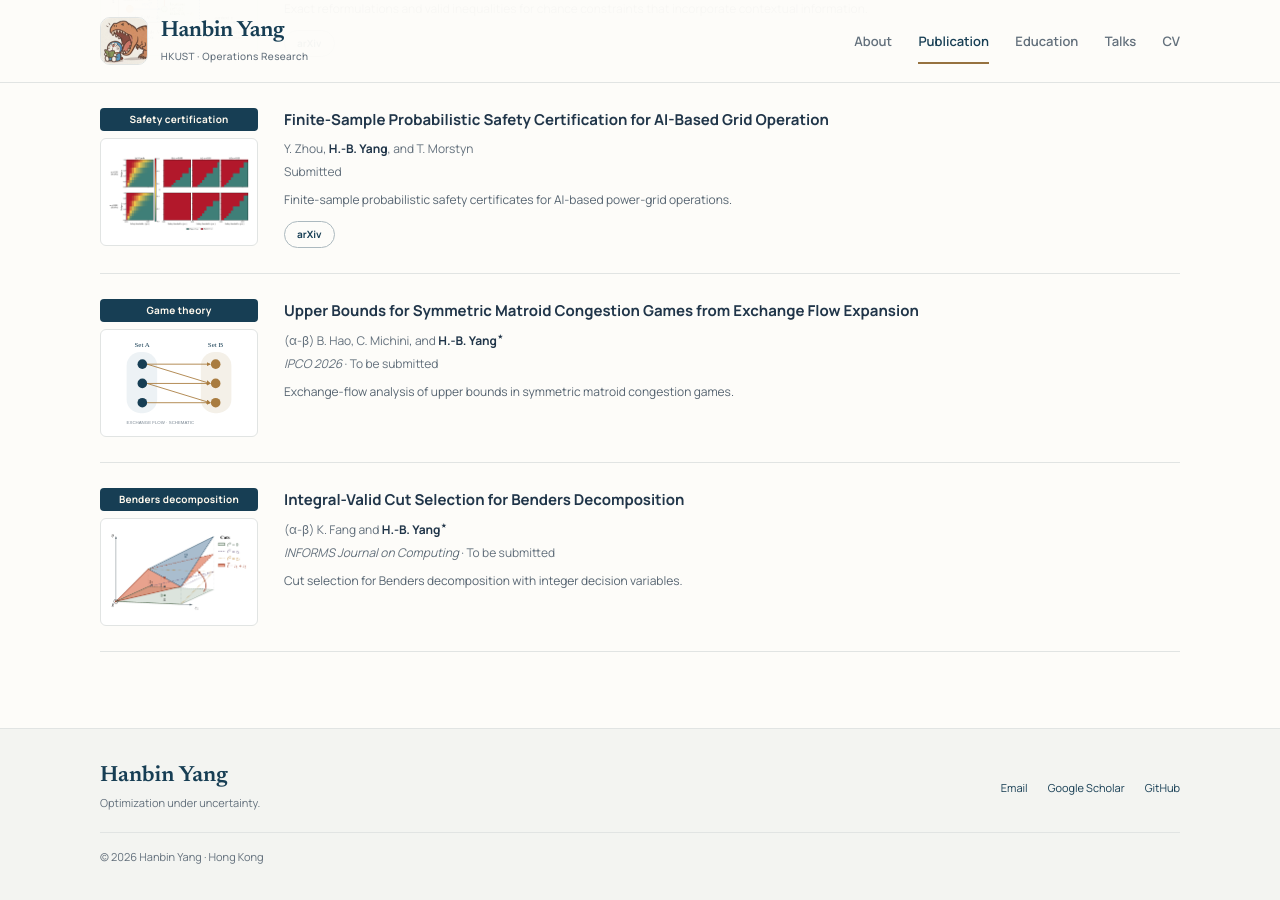
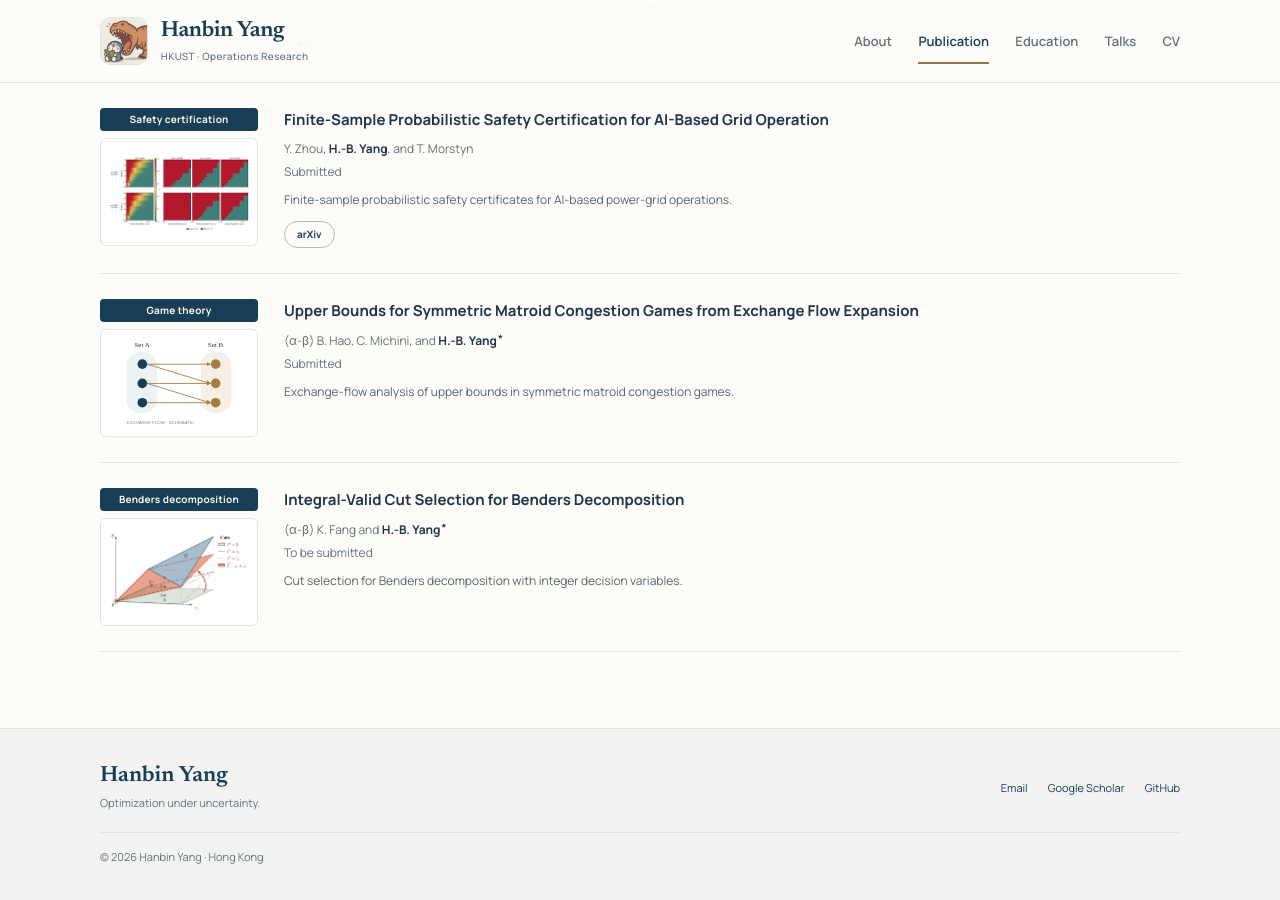
Before and after one commit to YANG-Hanbin/YANG-Hanbin.github.io, a Jekyll site: the page built from _pages/publications.md, in a window 1280 px wide and 900 px high, scrolled down 1801 px. Built offline with Jekyll 4.4.1, drawn with Linux system fonts in a browser that asks for light colours.

Commit message:
Update matroid submission status and omit planned venues

```diff
--- a/_data/research.yml
+++ b/_data/research.yml
@@ -124,8 +124,7 @@
   group: working
   title: Upper Bounds for Symmetric Matroid Congestion Games from Exchange Flow Expansion
   authors: '(α-β) B. Hao, C. Michini, and <strong>H.-B. Yang<sup>⋆</sup></strong>'
-  venue: IPCO 2026
-  status: To be submitted
+  status: Submitted
   tag: Game theory
   image: /images/research/matroid.svg
   image_alt: Schematic of exchanges between two sets in a matroid
@@ -135,7 +134,6 @@
   group: working
   title: Integral-Valid Cut Selection for Benders Decomposition
   authors: '(α-β) K. Fang and <strong>H.-B. Yang<sup>⋆</sup></strong>'
-  venue: INFORMS Journal on Computing
   status: To be submitted
   tag: Benders decomposition
   image: /images/research/integral-cut-planes.png
```
